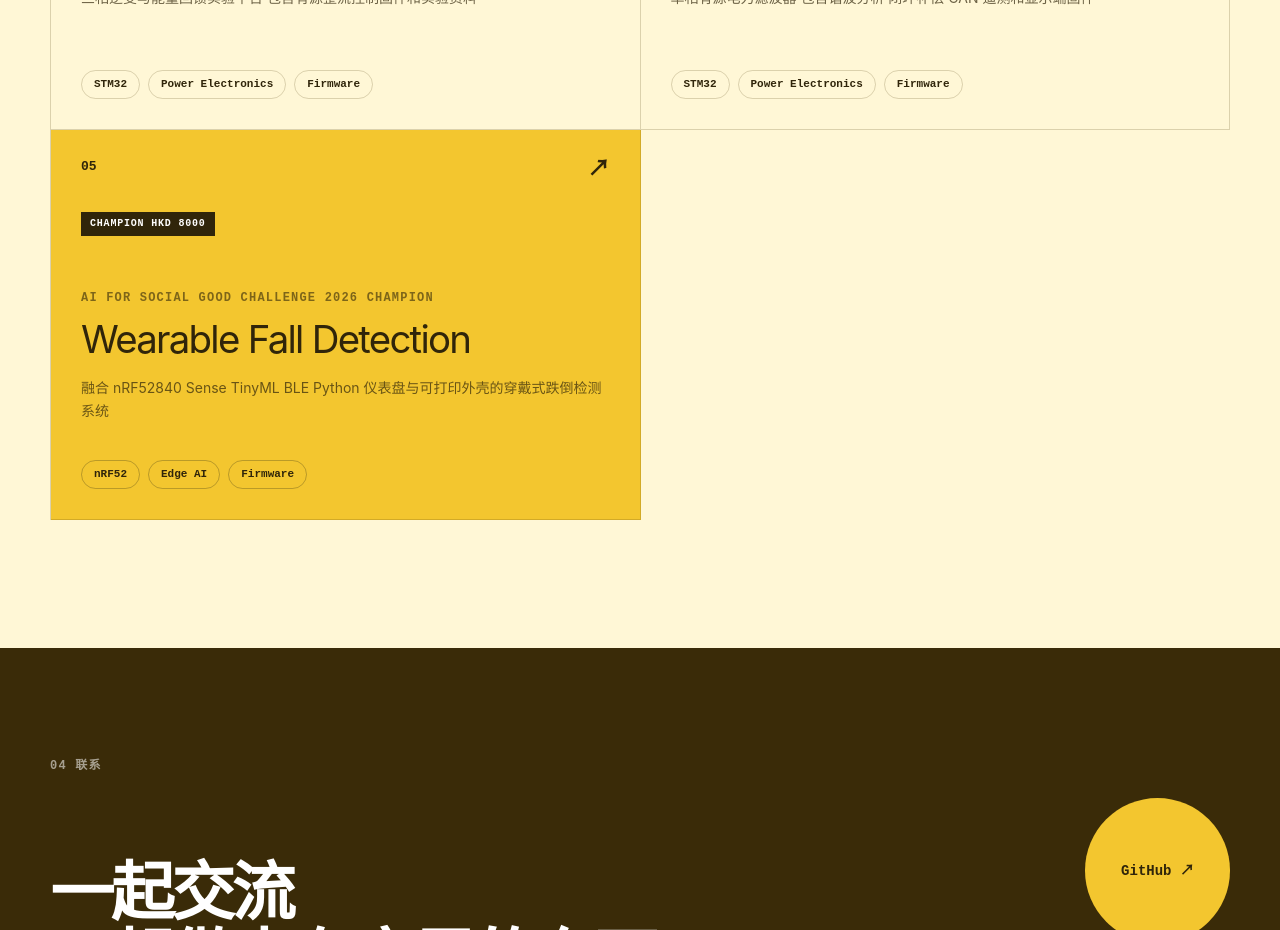
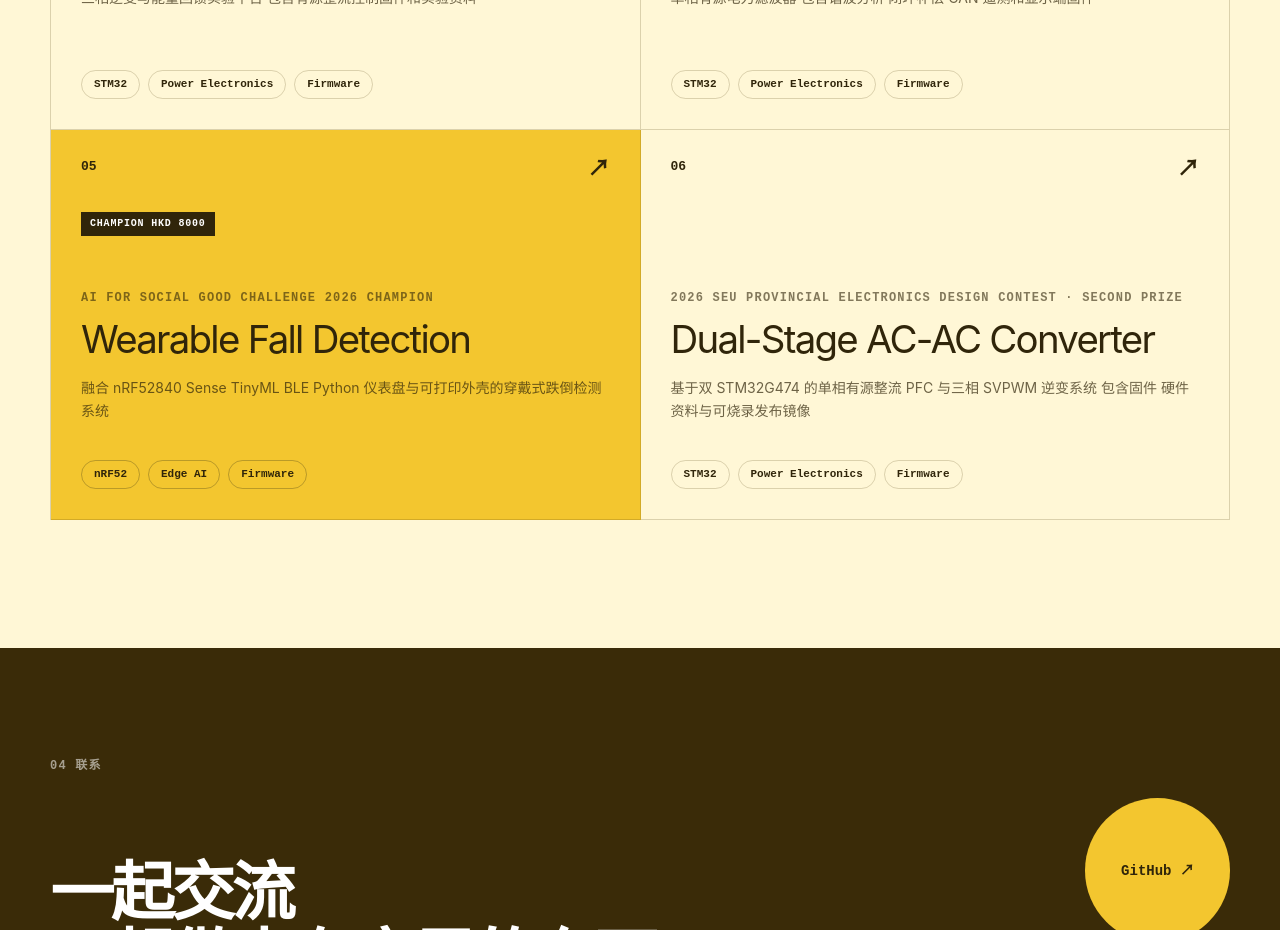
Before and after one commit to luoxianshengluo394-max/heisenbergrv-personal-homepage, a Next.js app: page / in a window 1280 px wide. Shown: the part 3140-4070 px from the top of the page. Built offline with nearby package versions, Linux system fonts and the light colour scheme.

Commit message:
Add AC-AC converter project

```diff
--- a/data/projects.ts
+++ b/data/projects.ts
@@ -55,4 +55,13 @@ export const projects: Project[] = [
     href: "https://github.com/luoxianshengluo394-max/ai-for-social-good-2026-fall-detection",
     featured: true,
   },
+  {
+    index: "06",
+    title: "Dual-Stage AC-AC Converter",
+    subtitle: "2026 SEU Provincial Electronics Design Contest · Second Prize",
+    description:
+      "基于双 STM32G474 的单相有源整流 PFC 与三相 SVPWM 逆变系统 包含固件 硬件资料与可烧录发布镜像",
+    tags: ["STM32", "Power Electronics", "Firmware"],
+    href: "https://github.com/luoxianshengluo394-max/seu-2026-provincial-ac-ac-converter",
+  },
 ];
```
